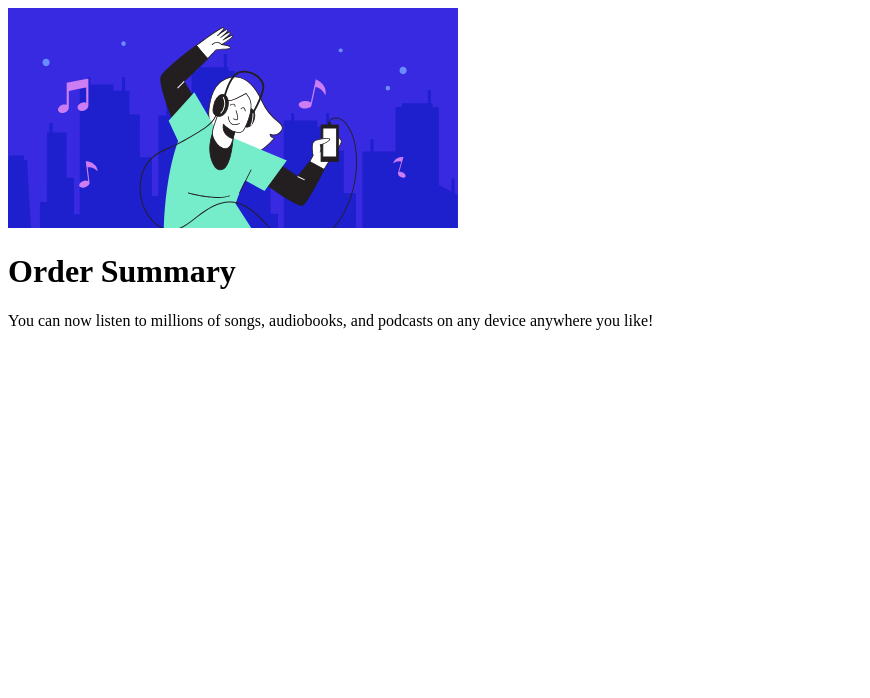
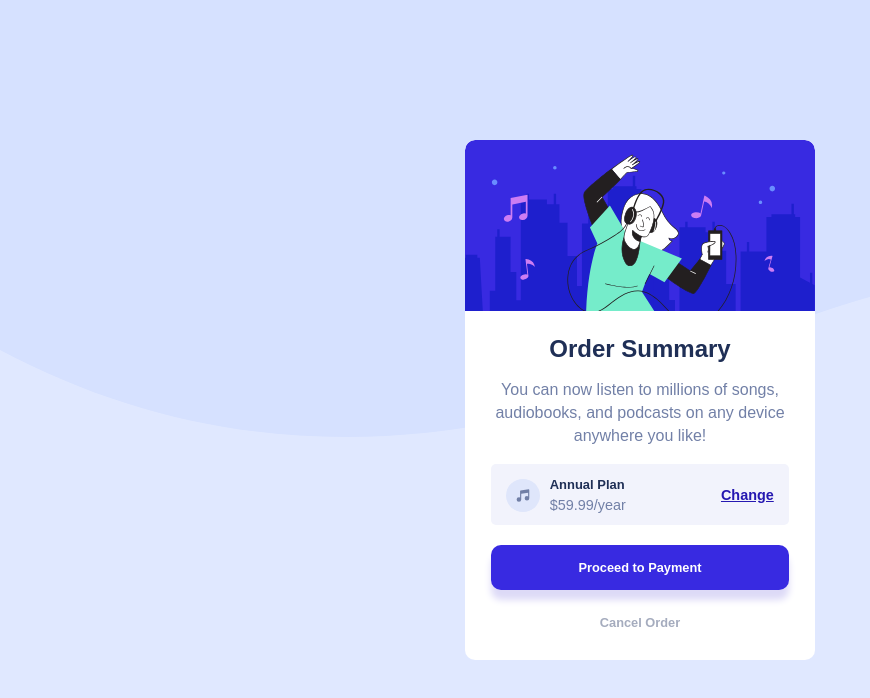
Before and after one commit to FranSantos103/frontendMentorEasy-Order-summary-component, a plain HTML site: page index.html in a window 1280 px wide. Shown: the whole page, without its empty margins (0-870 px from the left). Drawn offline with Linux system fonts and the light colour scheme.

Commit message:
Challenge done

```diff
--- a/index.html
+++ b/index.html
@@ -5,17 +5,27 @@
   <meta name="viewport" content="width=device-width, initial-scale=1.0">
   <title>Order summary component</title>
   <link rel="shortcut icon" href="images/favicon-32x32.png" type="image/x-icon">
+  <link rel="stylesheet" href="style.css">
 </head>
 <body>
   <main>
-    <img src="images/illustration-hero.svg" alt="">
+    <img src="images/illustration-hero.svg" alt="An illustration of a happy woman with headphones" class="illustration">
     <h1>Order Summary</h1>
-    <p>You can now listen to millions of songs, audiobooks, and podcasts on any
-  device anywhere you like!</p>
+    <p class="description">You can now listen to millions of songs, audiobooks, and podcasts on any device anywhere you like!</p>
+    <div class="planContainer">
 
+      <div class="priceContainer">
+      <img src="images/icon-music.svg" alt="Music icon" class="musicIcon">
+      <div class="priceDetails">
+        <p><span>Annual Plan</span></p>
+        <p class="price">$59.99/year</p>
+      </div>
+      </div>
 
-
+      <a href="#" class="change">Change</a>
+    </div>
+    <button>Proceed to Payment</button>
+    <a href="#" class="cancelOrder">Cancel Order</a>
   </main>
-
 </body>
 </html>
--- /dev/null
+++ b/style.css
@@ -0,0 +1,167 @@
+*{
+    margin: 0px;
+    padding: 0px;
+    box-sizing: border-box;
+}
+
+body{
+    min-height: 100dvh;
+    background-image: url(images/pattern-background-desktop.svg);
+    background-color: #e0e8ff;
+    background-repeat: no-repeat;
+    display: flex;
+    justify-content: center;
+    align-items: center;
+    font-family: Arial, Helvetica, sans-serif;
+}
+
+main{
+    overflow: hidden;
+    background-color: white;
+    width: 350px;
+    max-width: 85%;
+    height: auto;
+    border-radius: 10px;
+}
+
+.illustration{
+    max-width: 100%;
+    border-top-left-radius: 10px;
+    border-top-right-radius: 10px;
+}
+
+h1{
+    color: hsl(223, 47%, 23%);
+    text-align: center;
+    margin-top: 20px;
+    font-size: 1.5rem;
+    font-weight: 700;
+}
+
+.description{
+    text-align: center;
+    color: hsl(224, 23%, 55%);
+    margin-top: 15px;
+    line-height: 23px;
+    font-size: 1rem;
+}
+
+.planContainer{
+    background-color: #f2f3fc;
+    display: flex;
+    border-radius: 5px;
+    width: 85%;
+    height: auto;
+    margin-left: auto;
+    margin-right: auto;
+    margin-top: 5%;
+    padding-top: 10px;
+    padding-bottom: 10px;
+    padding-left: 15px;
+    padding-right: 15px;
+    justify-content: space-between;
+}
+
+.priceContainer{
+    display: flex;
+    gap: 10px;
+    height: auto;
+    align-items: center;
+    justify-content: flex-start;
+}
+
+.musicIcon{
+    width: 25%;
+    margin-top: 1px;
+}
+
+
+.priceDetails{
+    display: flex;
+    flex-direction: column;
+    justify-content: center;
+    font-size: 0.9em;
+    line-height: 20px;
+}
+
+span{
+    color: hsl(223, 47%, 23%);
+    font-weight: bolder;
+    font-size: 0.9em;
+}
+
+.price{
+    color: hsl(224, 23%, 55%);;
+}
+
+.change{
+    margin-top: auto;
+    margin-bottom: auto;
+    display: inline-block;
+    color: #2518b1;
+    font-weight: bold;
+    font-size: 0.9em;
+}
+
+.change:hover{
+    text-decoration: none;
+    color: #b1aee9;
+}
+
+button{
+    cursor: pointer;
+    display: block;
+    margin-left: auto;
+    margin-right: auto;
+    margin-top: 20px;
+    background-color:#382ae1;
+    color: white;
+    border: none;
+    width: 85%;
+    height: 45px;
+    border-radius: 10px;
+    text-align: center;
+    font-size: 0.8rem;
+    font-weight: bold;
+    box-shadow: 0px 10px 7px #dddaf7;
+}
+
+button:hover{
+    background-color: #766cf1;
+}
+
+.cancelOrder{
+    text-decoration: none;
+    text-align: center;
+    display: block;
+    margin-top: 25px;
+    padding-bottom: 30px;
+    color:#a5acbe;
+    font-weight: bold;
+    font-size: 0.8rem;
+}
+
+.cancelOrder:hover{
+    color: #3f465a;
+}
+
+@media (max-width: 600px) {
+
+body{
+    background-image: url(images/pattern-background-mobile.svg);
+}
+
+}
+
+@media (max-width: 340px) {
+
+main{
+    height: 98dvh;
+    margin-bottom: 5px;
+}
+
+.cancelOrder{
+    margin-top: 10px;
+}
+
+}
```
Also changed, not shown: preview.jpg (deleted), preview.png (added), 4 other files.
